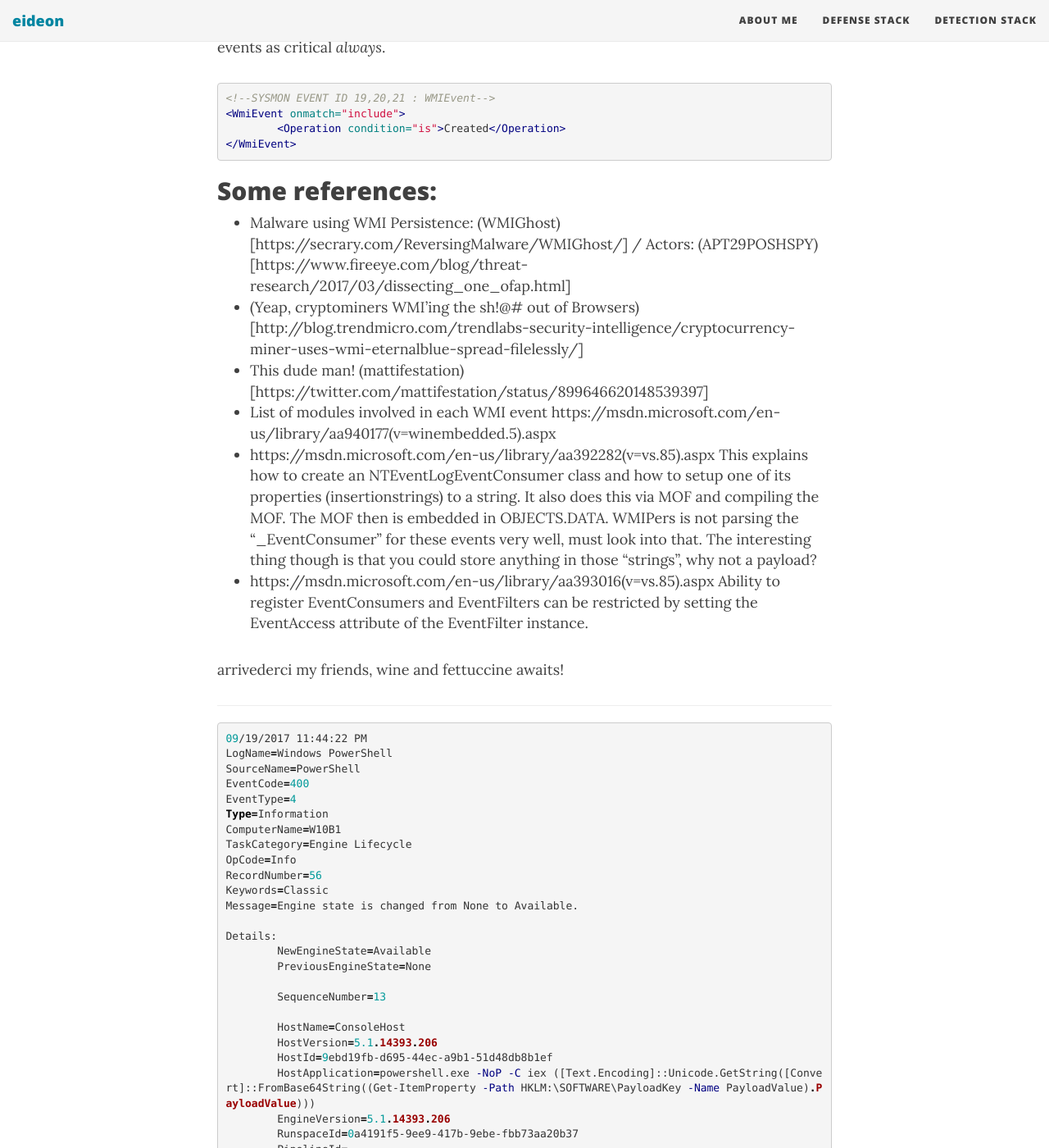
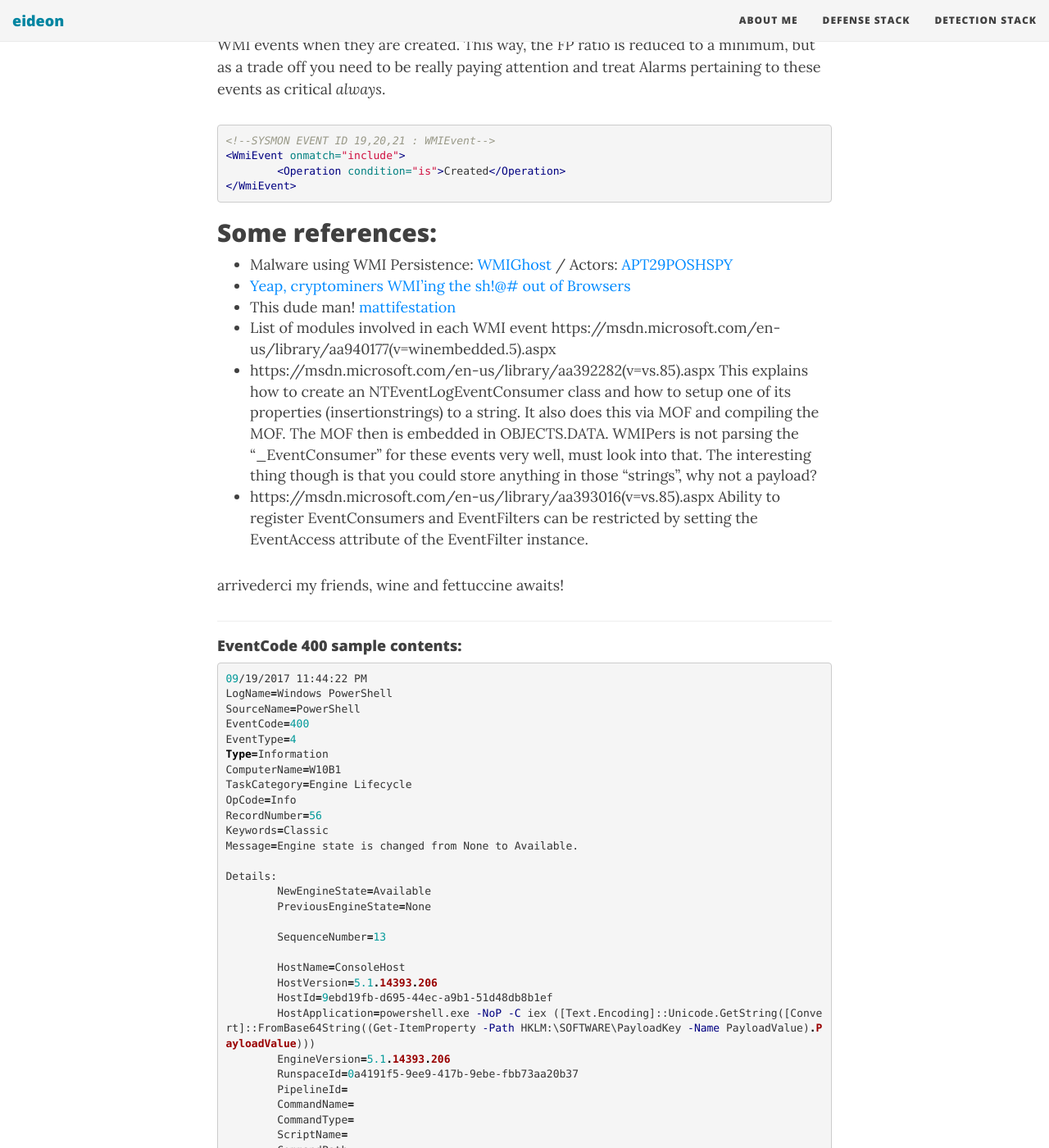
Before and after one commit to darkquasar/darkquasar.github.io, a Jekyll site: the page built from _posts/2018-03-02-THL03-WMIBackdoors.md, in a window 1280 px wide and 1400 px high, scrolled down 14168 px. Shown: the whole window at 82% size. Built offline with Jekyll 4.4.1, drawn with Linux system fonts in a browser that asks for light colours; nearby versions of some CDN libraries; comment, search, counter and statistics services are not loaded; some of the changed text lies outside the part shown.

Commit message:
Update 2018-03-02-THL03-WMIBackdoors.md

```diff
--- a/_posts/2018-03-02-THL03-WMIBackdoors.md
+++ b/_posts/2018-03-02-THL03-WMIBackdoors.md
@@ -336,9 +336,9 @@ We will add a tag for the new event that has a pretty tight condition: it will o
 {% endhighlight %}
 
 ## Some references:
-- Malware using WMI Persistence: (WMIGhost)[https://secrary.com/ReversingMalware/WMIGhost/] / Actors: (APT29POSHSPY)[https://www.fireeye.com/blog/threat-research/2017/03/dissecting_one_ofap.html]
-- (Yeap, cryptominers WMI'ing the sh!@# out of Browsers)[http://blog.trendmicro.com/trendlabs-security-intelligence/cryptocurrency-miner-uses-wmi-eternalblue-spread-filelessly/]
-- This dude man! (mattifestation)[https://twitter.com/mattifestation/status/899646620148539397]
+- Malware using WMI Persistence: [WMIGhost](https://secrary.com/ReversingMalware/WMIGhost/) / Actors: [APT29POSHSPY](https://www.fireeye.com/blog/threat-research/2017/03/dissecting_one_ofap.html)
+- [Yeap, cryptominers WMI'ing the sh!@# out of Browsers](http://blog.trendmicro.com/trendlabs-security-intelligence/cryptocurrency-miner-uses-wmi-eternalblue-spread-filelessly/)
+- This dude man! [mattifestation](https://twitter.com/mattifestation/status/899646620148539397)
 - List of modules involved in each WMI event https://msdn.microsoft.com/en-us/library/aa940177(v=winembedded.5).aspx
 - https://msdn.microsoft.com/en-us/library/aa392282(v=vs.85).aspx This explains how to create an NTEventLogEventConsumer class and how to setup one of its properties (insertionstrings) to a string. It also does this via MOF and compiling the MOF. The MOF then is embedded in OBJECTS.DATA. WMIPers is not parsing the "\_EventConsumer" for these events very well, must look into that. The interesting thing though is that you could store anything in those "strings", why not a payload?
 - https://msdn.microsoft.com/en-us/library/aa393016(v=vs.85).aspx Ability to register EventConsumers and EventFilters can be restricted by setting the EventAccess attribute of the EventFilter instance.
@@ -348,7 +348,7 @@ arrivederci my friends, wine and fettuccine awaits!
 -------------------------------------------------------------------------------------------------------
 [^1]: Since Win 8 and Server 2012: http://windowsitpro.com/security/understanding-and-enabling-command-line-auditing
 [^2]: EventCode 400 sample contents:
-
+#### EventCode 400 sample contents:
 {% highlight powershell%}
 09/19/2017 11:44:22 PM
 LogName=Windows PowerShell
@@ -384,6 +384,7 @@ Details:
 {% endhighlight %}
 
 [^3]: EventCode 403 sample contents:
+#### EventCode 403 sample contents
 {% highlight powershell%}
 09/19/2017 11:44:23 PM
 LogName=Windows PowerShell
```
